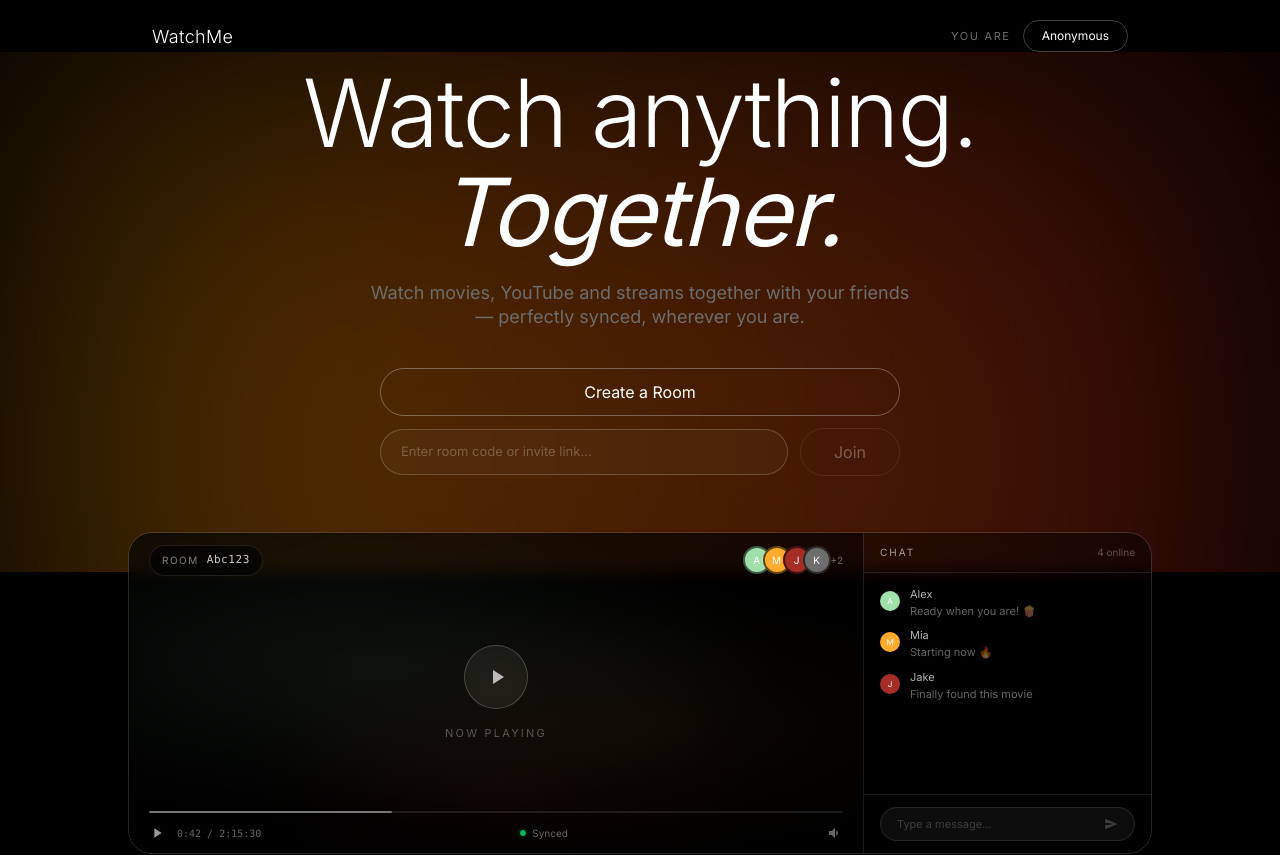
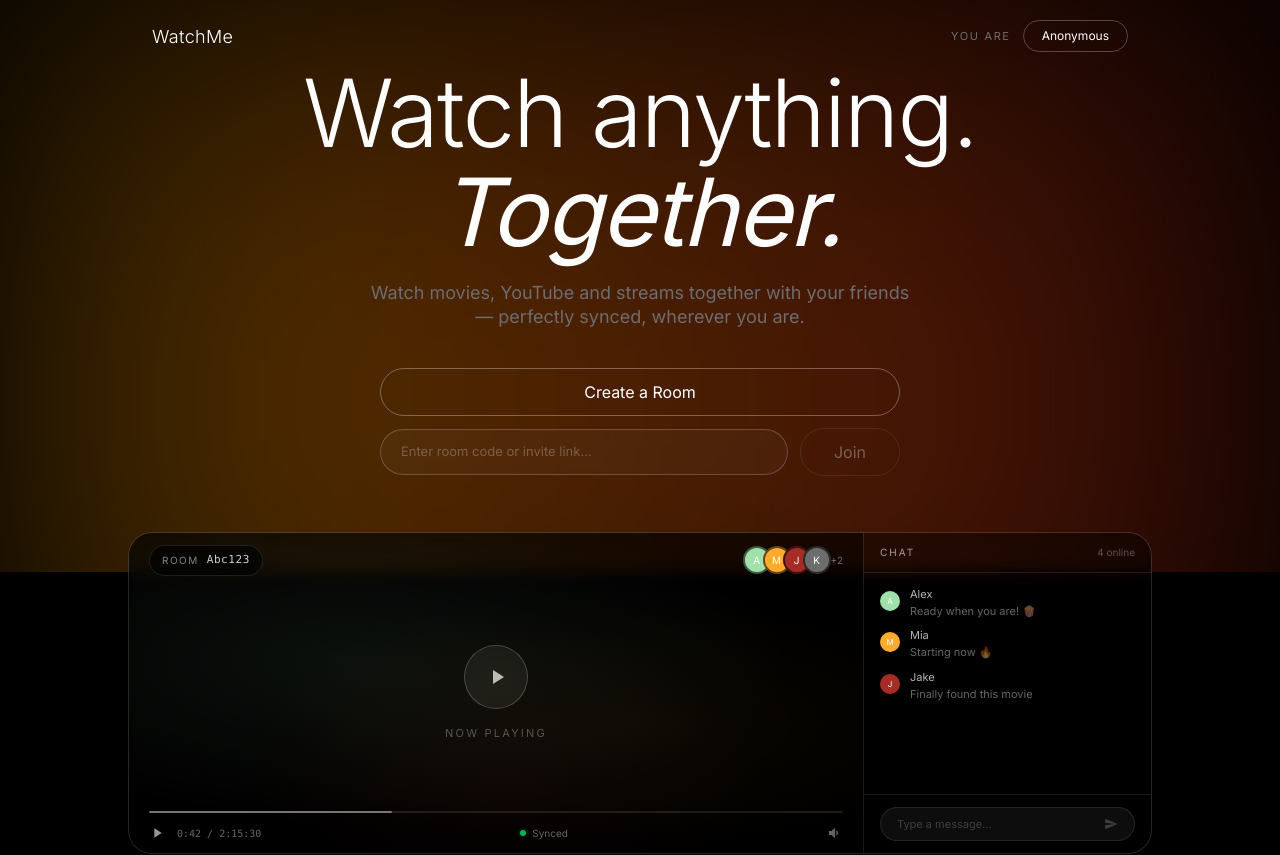
Before and after one commit to kilojo2/watchme, a React (Vite) app in the folder watch-party/: page / in a window 1280 px wide. Shown: the top 855 px of the page. Built offline with nearby package versions, Linux system fonts and the light colour scheme; no server answers; the database is empty.

Commit message:
Home: make header absolutely positioned over hero iridescent glow (truly transparent)

```diff
--- a/watch-party/src/pages/Home.jsx
+++ b/watch-party/src/pages/Home.jsx
@@ -207,9 +207,11 @@ export default function Home() {
   return (
     <div className="min-h-screen bg-obsidian flex flex-col font-roobert">
       {/* ═════════════════════════════════════════════════════════
-          TRANSPARENT HEADER — WatchMe left · Profile right
+          HERO — full-viewport iridescent-backed section
           ═════════════════════════════════════════════════════════ */}
-      <header className="w-full max-w-5xl mx-auto flex items-center justify-between px-6 pt-4 sm:pt-5">
+      <div className="relative flex flex-col items-center pt-16 pb-24 px-6 overflow-hidden">
+        {/* ═══ TRANSPARENT HEADER — floats over iridescent glow ═══ */}
+        <header className="absolute top-0 left-0 right-0 z-20 w-full max-w-5xl mx-auto flex items-center justify-between px-6 pt-4 sm:pt-5">
           <span className="text-paper text-[16px] sm:text-[18px] font-[300] tracking-[0.02em]">
             WatchMe
           </span>
@@ -219,11 +221,6 @@ export default function Home() {
             loading={loading}
           />
         </header>
-
-      {/* ═════════════════════════════════════════════════════════
-          HERO — full-viewport iridescent-backed section
-          ═════════════════════════════════════════════════════════ */}
-      <div className="relative flex flex-col items-center pt-12 pb-24 px-6 overflow-hidden">
         {/* Iridescent backdrop */}
         <div
           className="absolute top-0 left-1/2 -translate-x-1/2 w-[1200px] h-[800px] hero-iridescent animate-iridescent opacity-30 pointer-events-none"
```
Lines whose indentation alone changed are shown as unchanged.
